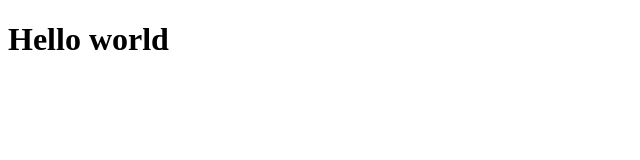
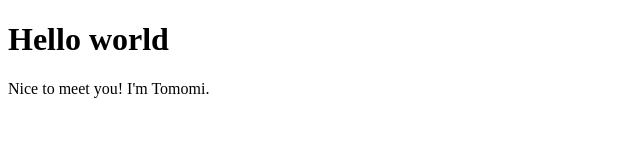
Before and after one commit to kugaitomomi/hello-world, a plain HTML site: page index.html in a window 1280 px wide. Shown: the whole page, without its empty margins (0-640 px from the left). Drawn offline with Linux system fonts and the light colour scheme.

Commit message:
My first branch commit

```diff
--- a/index.html
+++ b/index.html
@@ -8,5 +8,6 @@
 </head>
 <body>
   <h1>Hello world</h1>
+  <p>Nice to meet you! I'm Tomomi.</p>
 </body>
 </html>
```
